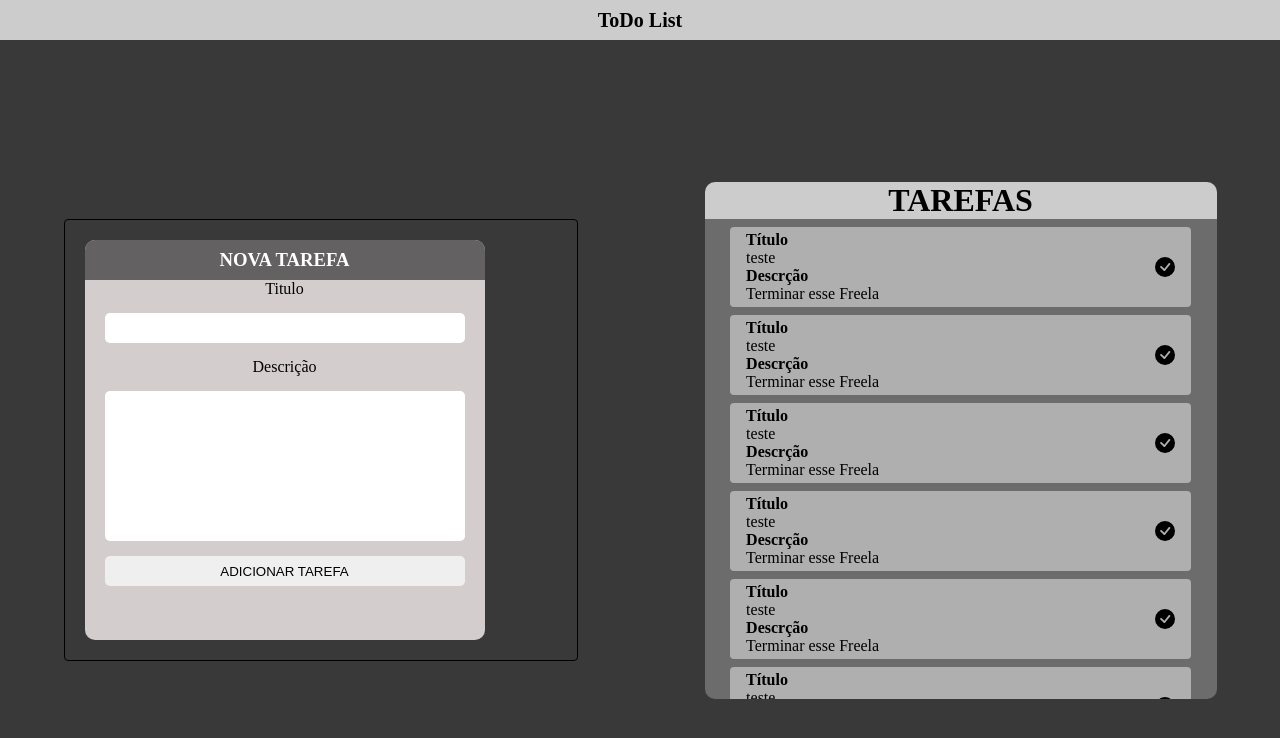
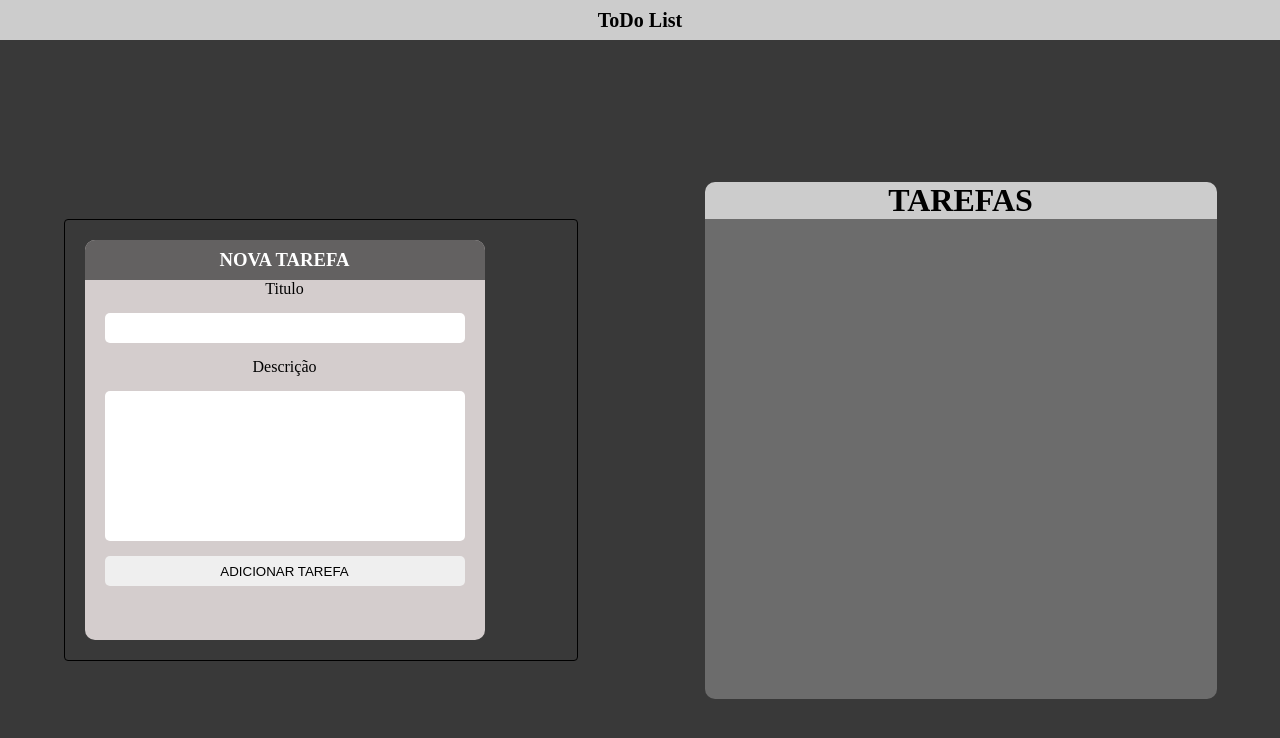
Before and after one commit to lorransantos/todoList, a React (Vite) app in the folder my-react-app/: page / in a window 1280 px wide. Shown: the top 738 px of the page. Built offline with nearby package versions, Linux system fonts and the light colour scheme.

Commit message:
estado global

```diff
--- a/my-react-app/src/App.jsx
+++ b/my-react-app/src/App.jsx
@@ -8,23 +8,24 @@ import {
 } from "./style.js";
 
 import { CreateTask } from "./components/CreatTask/CreateTask";
-
+import GlobalState from "./global/GlobalState.jsx";
 
 const App = () => {
   return (
     <>
+      <GlobalState>
         <GlobalStyle />
         <Header>
           <h1>ToDo List</h1>
         </Header>
         <Container>
           <CreateTasksContainer>
-          <CreateTask/>
+            <CreateTask />
           </CreateTasksContainer>
           <Tasks />
         </Container>
+      </GlobalState>
     </>
-
   );
 };
 
--- a/my-react-app/src/components/CardTasks/CardTasks.jsx
+++ b/my-react-app/src/components/CardTasks/CardTasks.jsx
@@ -1,31 +1,34 @@
-import React, { useState } from "react";
+import React, { useContext, useState } from "react";
 import { BsFillCheckCircleFill } from "react-icons/bs";
+import { GlobalContext } from "../../global/GlobalContext";
 import { Container, Card } from "./styles";
 
 const CardTasks = () => {
-  const [items, setItems] = useState([
-    { title: "teste", description: "Terminar esse Freela" },
-    { title: "teste", description: "Terminar esse Freela" },
-    { title: "teste", description: "Terminar esse Freela" },
-    { title: "teste", description: "Terminar esse Freela" },
-    { title: "teste", description: "Terminar esse Freela" },
-    { title: "teste", description: "Terminar esse Freela" },
-    { title: "teste", description: "Terminar esse Freela" },
-    { title: "teste", description: "Terminar esse Freela" },
-    { title: "teste", description: "Terminar esse Freela" },
-  ]);
+  const { list, setList } = useContext(GlobalContext);
+
+  const alterStatus = (id) => {
+    let test = list.map((item) => {
+      if (id === item.id) {
+        item.status === true;
+      }
+    });
+    setList(test);
+    console.log(test);
+  };
+
   return (
     <>
       <Container>
-        {items.map((item) => (
-          <Card>
+        {list.map((item) => (
+          <Card onClick={() => alterStatus()} key={item.id}>
             <div>
               <h3>Título</h3>
               <p>{item.title}</p>
               <h3>Descrção</h3>
               <p>{item.description}</p>
+              <p>{item.status}</p>
             </div>
-            <BsFillCheckCircleFill size={'20px'} />
+            <BsFillCheckCircleFill size={"20px"} />
           </Card>
         ))}
       </Container>
--- a/my-react-app/src/components/CardTasks/styles.js
+++ b/my-react-app/src/components/CardTasks/styles.js
@@ -8,6 +8,9 @@ export const Container = styled.div`
 
 export const Card = styled.div`
   box-sizing: border-box;
+  background-color: ${(props) => {
+    props.backgroundColor ? "#00ff00" : "#afafaf";
+  }};
   background-color: #afafaf;
   width: 90%;
   margin: 8px auto;
--- a/my-react-app/src/components/CreatTask/CreateTask.jsx
+++ b/my-react-app/src/components/CreatTask/CreateTask.jsx
@@ -1,51 +1,57 @@
-import { useForm } from "../../hoock/UseForm"
-import {Container,Form,Title} from "./style"
-import React,{useState} from "react"
+import { useForm } from "../../hoock/UseForm";
+import { Container, Form, Title } from "./style";
+import React, { useContext, useState } from "react";
+import CardTasks from "../CardTasks/CardTasks";
+import { GlobalContext } from "../../global/GlobalContext";
 
 export const CreateTask = () => {
-    const [list,setList] = useState([])
-    const {form,onChange,clean} = useForm({
-        id:Date.now(),
-        title:"",
-        description:"",
-        status:false
-    })
-    const submit = (event) =>{
+  //   const [list, setList] = useState([]);
+  const { list, setList } = useContext(GlobalContext);
+  const { form, onChange, clean } = useForm({
+    id: Date.now(),
+    title: "",
+    description: "",
+    status: Boolean(false),
+  });
+  const submit = (event) => {
     event.preventDefault();
-        const newlist = [...list,form]
-        setList(newlist)
-        console.log(list)
-        clean()
-    }
+    const newlist = [...list, form];
+    setList(newlist);
+    console.log(list);
+    clean();
+  };
+
+  const test = list.map((item) => {
+    return <CardTasks title={item.title} description={item.description} />;
+  });
 
   return (
     <Container>
       <Title>NOVA TAREFA</Title>
       <Form onSubmit={submit}>
-        <label htmlFor="Titulo">Titulo</label>
+        <label htmlFor='Titulo'>Titulo</label>
         <input
-        id="Titulo"
-        type="text"
+          id='Titulo'
+          type='text'
           name={"title"}
           value={form.title}
           onChange={onChange}
           required
         />
 
-        <label htmlFor="description">Descrição</label>
+        <label htmlFor='description'>Descrição</label>
         <textarea
-        id="description"
+          id='description'
           name={"description"}
           value={form.description}
           onChange={onChange}
           required
-        cols="30" rows="10"></textarea>
+          cols='30'
+          rows='10'
+        ></textarea>
 
-        <button type="submit">ADICIONAR TAREFA</button>
+        <button type='submit'>ADICIONAR TAREFA</button>
       </Form>
-
-
-
-
     </Container>
-)}
+  );
+};
--- /dev/null
+++ b/my-react-app/src/global/GlobalContext.jsx
@@ -0,0 +1,3 @@
+import React from "react";
+
+export const GlobalContext = React.createContext();
--- /dev/null
+++ b/my-react-app/src/global/GlobalState.jsx
@@ -0,0 +1,15 @@
+import React, { useState } from "react";
+import { GlobalContext } from "./GlobalContext";
+
+const GlobalState = (props) => {
+  const [list, setList] = useState([]);
+
+  return (
+    <div>
+      <GlobalContext.Provider value={{ list, setList }}>
+        {props.children}
+      </GlobalContext.Provider>
+    </div>
+  );
+};
+export default GlobalState;
```
Lines whose indentation alone changed are shown as unchanged.
